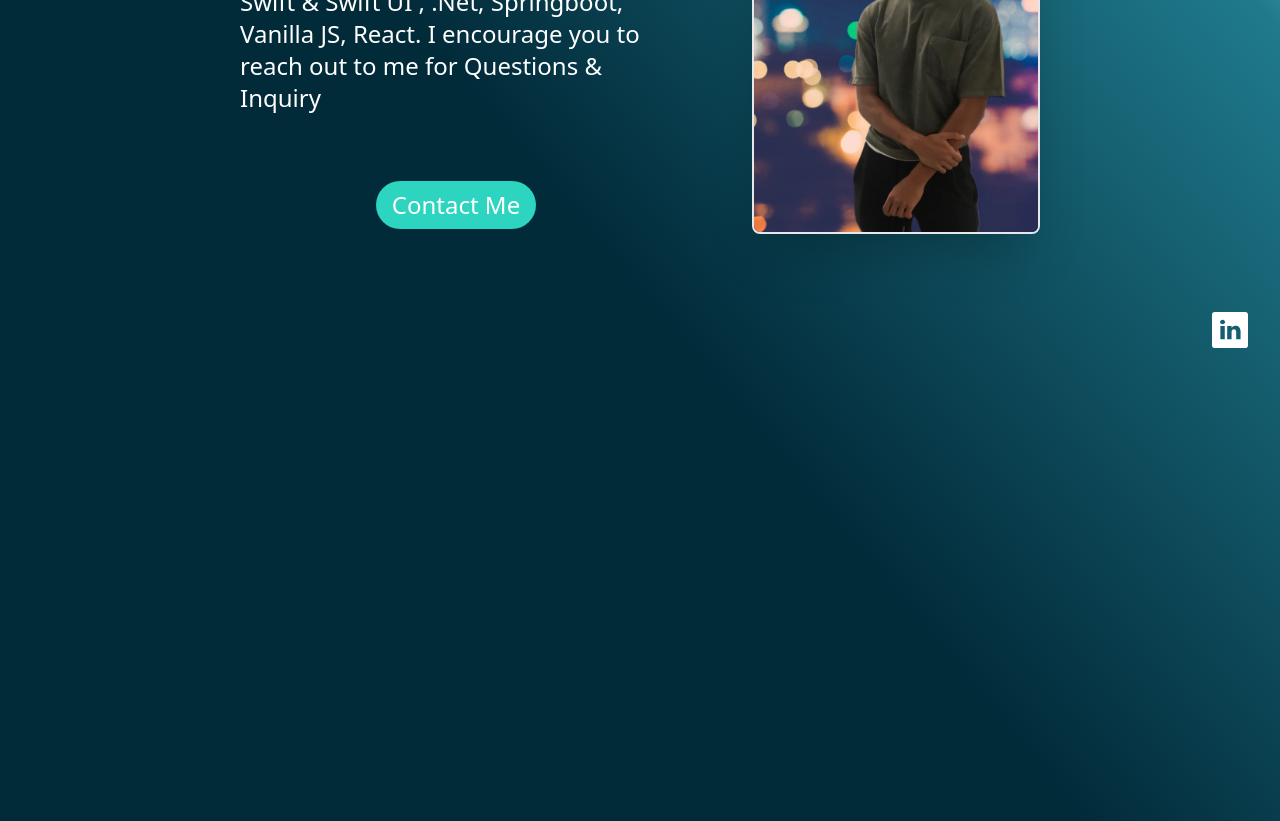
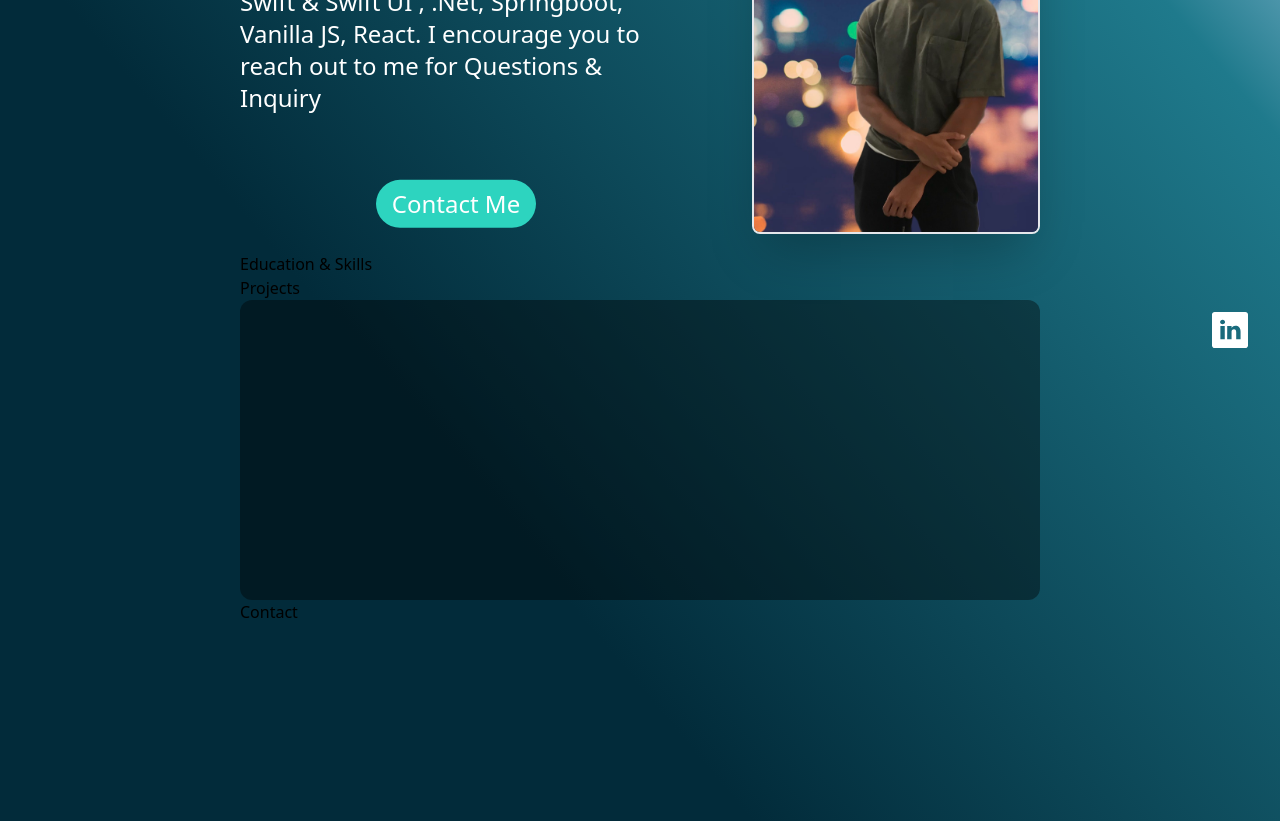
Before and after one commit to JordanBhar/DeveloperPortfolio, a React (Vite) app in the folder DevPortfolioWebsite/: page / in a window 1280 px wide. Shown: the part 360-1181 px from the top of the page. Built offline with nearby package versions, Linux system fonts and the light colour scheme; the HTML template or start-up script is replaced by a standard one.

Commit message:
Added the other pages all into one page rather than having the user be router to smaller pages

```diff
--- a/DevPortfolioWebsite/src/App.jsx
+++ b/DevPortfolioWebsite/src/App.jsx
@@ -1,25 +1,42 @@
-import React from "react";
+import React, { useRef } from "react";
 import styles from "./style";
 import Navbar from "./components/Navbar";
-import { BrowserRouter as Router, Switch, Route } from "react-router-dom";
+import { BrowserRouter as Router, Route, Link } from "react-router-dom";
 import { Home, Education, Projects, Contact } from "./pages";
 
-const App = () => (
+const App = () => {
+  const educationRef = useRef(null);
+  const projectsRef = useRef(null);
+  const contactRef = useRef(null);
+
+  const scrollToRef = (ref) => {
+    window.scrollTo({
+      top: ref.current.offsetTop,
+      behavior: "smooth",
+    });
+  };
+
+  return (
     <Router>
       <div className="bg-primary-gradient overflow-hidden">
-      <div className={`w-full overflow-hidden h-[2000px] ${styles.flexStart}`}>
+        <div className={`w-full overflow-hidden h-[3000px] ${styles.flexStart}`}>
           <div className="mx-auto"> {/* Center the Navbar */}
             <Navbar />
-          <Switch>
-            <Route exact path="/" component={Home} />
-            <Route path="/education" component={Education} />
-            <Route path="/projects" component={Projects} />
-            <Route path="/contact" component={Contact} />
-          </Switch>
+            <Home/>
+            <div ref={educationRef} id="Education">
+              <Education />
+            </div>
+            <div ref={projectsRef} id="Projects">
+              <Projects />
+            </div>
+            <div ref={contactRef}  id="Contact">
+              <Contact />
+            </div>
           </div>
         </div>
       </div>
     </Router>
   );
+};
 
 export default App;
--- a/DevPortfolioWebsite/src/components/Navbar.jsx
+++ b/DevPortfolioWebsite/src/components/Navbar.jsx
@@ -3,7 +3,7 @@ import { close, logo, menu } from "../assets";
 import { NavLink } from "react-router-dom";
 import { navLinks } from "../constants";
 
-const Navbar = () => {
+const Navbar = ({ scrollToRef, educationRef, projectsRef, contactRef }) => {
   const [toggle, setToggle] = useState(false);
 
   // Function to close the menu
@@ -24,9 +24,16 @@ const Navbar = () => {
         <ul className="list-none md:flex hidden justify-end items-center flex-1">
           {navLinks.map((nav) => (
             <li key={nav.id} className="font-poppins text-white font-normal cursor-pointer text-[30px] mr-10">
-              <NavLink to={`/${nav.id}`} key={nav.id} className={`transition duration-700 ease-in-out hover:text-teal-300 hover:border-b-2 text-xl border-teal-300 `} onClick={closeMenu}>
+              <a
+                href={`#${nav.id}`} // Use "#" and the reference ID as the href
+                className={`transition duration-700 ease-in-out hover:text-teal-300 hover:border-b-2 text-xl border-teal-300`}
+                onClick={() => {
+                  scrollToRef(nav.id === "education" ? educationRef : nav.id === "projects" ? projectsRef : contactRef);
+                  closeMenu();
+                }}
+              >
                 {nav.title}
-              </NavLink>
+              </a>
             </li>
           ))}
         </ul>
@@ -37,10 +44,14 @@ const Navbar = () => {
           <div className={`${toggle ? "flex" : "hidden"}  p-6 absolute top-28 md:right-10 min-w-[300px] p:min-w-[250px]  bg-acrylic rounded-xl sidebar justify-end mt-[10px]`}>
             <ul className={`list-none flex flex-col items-end`}>
               {navLinks.map((nav, index) => (
-                <li key={nav.id} className={`font-poppins text-white text-[16px] ${index === navLinks.length ? "mr-0" : "mb-4"}`} onClick={closeMenu}>
-                  <NavLink to={`/${nav.id}`} key={nav.id} className={`transition duration-700 ease-in-out hover:text-teal-300 hover:border-b-2 text-[20px] border-teal-300 `} onClick={closeMenu}>
+                <li key={nav.id} className={`font-poppins text-white text-[16px] ${index === navLinks.length ? "mr-0" : "mb-4"}`} onClick={() => scrollToRef(nav.id === "education" ? educationRef : nav.id === "projects" ? projectsRef : contactRef)}>
+                  <a
+                    href={`#${nav.id}`} // Use "#" and the reference ID as the href
+                    className={`transition duration-700 ease-in-out hover:text-teal-300 hover:border-b-2 text-[20px] border-teal-300`}
+                    onClick={closeMenu}
+                  >
                     {nav.title}
-                  </NavLink>
+                  </a>
                 </li>
               ))}
             </ul>
--- a/DevPortfolioWebsite/src/pages/Education.jsx
+++ b/DevPortfolioWebsite/src/pages/Education.jsx
@@ -7,7 +7,7 @@ export const Education = () => {
       <div className={`${styles.boxWidth}`}>
 
 
-        Education
+        Education & Skills
 
 
       </div>
--- a/DevPortfolioWebsite/src/pages/Projects.jsx
+++ b/DevPortfolioWebsite/src/pages/Projects.jsx
@@ -6,6 +6,7 @@ export const Projects = () => {
     <div className={`${styles.paddingX} ${styles.flexCenter} `}>
       <div className={`${styles.boxWidth}`}>
 
+        Projects
 
         <div className="bg-acrylic h-[300px] rounded-xl">
 
```
Lines whose indentation alone changed are shown as unchanged.
